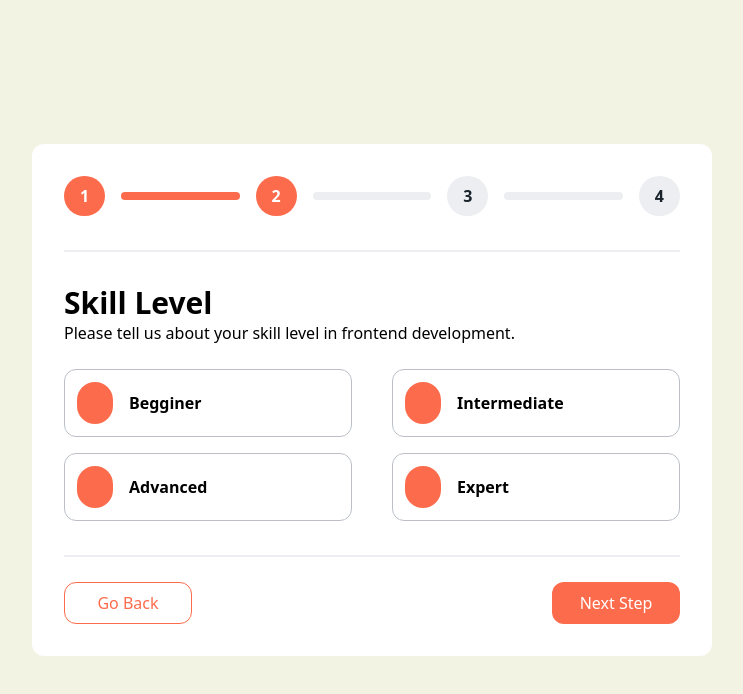
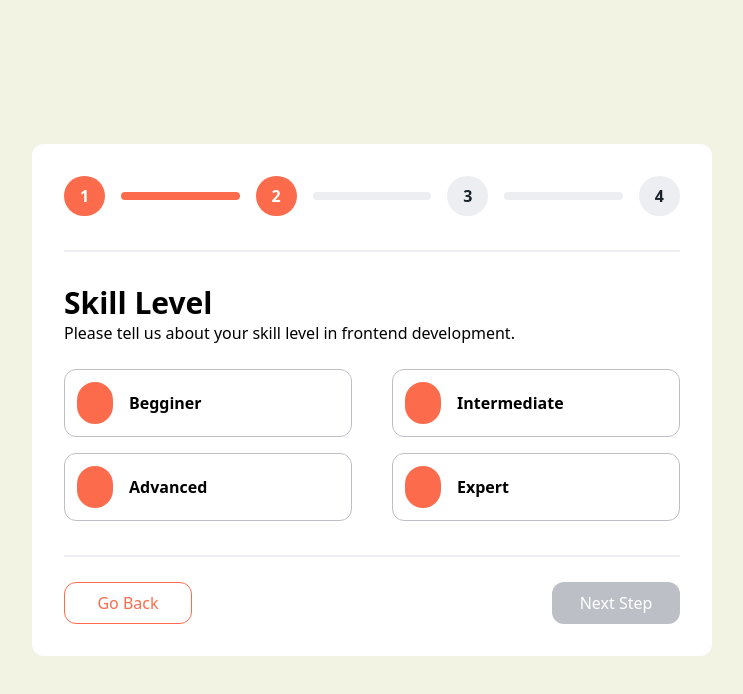
Before and after one commit to idkrian/step-form, a React (Vite) app: page / in a window 1280 px wide. Both pictures are taken after typing "Sample", "name@example.com", "Sample", "Sample" into the empty fields and a click on the button "Next Step". Shown: the top 694 px of the page, without its empty margins (268-1011 px from the left). Built offline with nearby package versions, Linux system fonts and the light colour scheme; some icons are missing.

Commit message:
feat: checked steps

```diff
--- a/src/App.tsx
+++ b/src/App.tsx
@@ -3,13 +3,14 @@ import useMultistepForm from "./contexts/useMultistepForm";
 import SkillLevel from "./pages/SkillLevel";
 import ChallengePref from "./pages/ChallengePref";
 import StepCircle from "./atoms/StepCircle";
-import { useState } from "react";
+import { useEffect, useState } from "react";
 import { IFormValues } from "./helpers/interfaces";
 import Review from "./pages/Review";
 import Congrats from "./pages/Congrats";
 
 function App() {
   const [validForm, setValidForm] = useState<boolean>();
+  const [releaseButton, setReleaseButton] = useState(false);
   const [personalData, setPersonalData] = useState<IFormValues>({
     name: "",
     email: "",
@@ -24,28 +25,51 @@ function App() {
   };
 
   const nextValidForm = () => {
-    if (validForm) {
-      next();
+    switch (currentStep) {
+      case 0:
+        validForm && next();
+        break;
+      case 1:
+        buttonName === "" ? "" : next();
+        break;
+      case 2:
+        challengePreferences === "" ? "" : next();
+        break;
+      case 3:
+        next();
+        break;
     }
   };
+
   const { step, next, back, currentStep } = useMultistepForm([
     <PersonalInformation
       handleValidForm={handleValidForm}
       setPersonalData={setPersonalData}
       nextValidForm={nextValidForm}
+      setReleaseButton={setReleaseButton}
     />,
-    <SkillLevel buttonName={buttonName} setButtonName={setButtonName} />,
+    <SkillLevel
+      buttonName={buttonName}
+      setButtonName={setButtonName}
+      setReleaseButton={setReleaseButton}
+    />,
     <ChallengePref
       setChallengePreferences={setChallengePreferences}
       challengePreferences={challengePreferences}
+      setReleaseButton={setReleaseButton}
     />,
     <Review
       personalData={personalData}
       buttonName={buttonName}
       challengePreferences={challengePreferences}
+      setReleaseButton={setReleaseButton}
     />,
     <Congrats />,
   ]);
+  useEffect(() => {
+    setReleaseButton(false);
+  }, [currentStep]);
+
   const isActive = "bg-salmon text-white";
   const isOffline = "bg-lightGray text-black";
 
@@ -89,7 +113,9 @@ function App() {
             </button>
             {currentStep === 0 ? (
               <button
-                className="bg-salmon text-white p-2 w-32 rounded-xl"
+                className={`${
+                  releaseButton ? "bg-salmon" : "bg-gray"
+                } text-white p-2 w-32 rounded-xl`}
                 type="submit"
                 form={"PersonalInformation"}
               >
@@ -97,7 +123,9 @@ function App() {
               </button>
             ) : (
               <button
-                className="bg-salmon text-white p-2 w-32 rounded-xl"
+                className={`${
+                  releaseButton ? "bg-salmon" : "bg-gray"
+                } text-white p-2 w-32 rounded-xl`}
                 type="submit"
                 onClick={() => {
                   nextValidForm();
--- a/src/atoms/Challenge.tsx
+++ b/src/atoms/Challenge.tsx
@@ -5,12 +5,14 @@ interface Props {
   name: string;
   setChallengePreferences: Dispatch<SetStateAction<string>>;
   challengePreferences: string;
+  setReleaseButton: Dispatch<SetStateAction<boolean>>;
 }
 const Challenge = ({
   label,
   name,
   setChallengePreferences,
   challengePreferences,
+  setReleaseButton,
 }: Props) => {
   return (
     <div className="group">
@@ -21,7 +23,10 @@ const Challenge = ({
       >
         <input
           type="radio"
-          onClick={() => setChallengePreferences(name)}
+          onClick={() => {
+            setChallengePreferences(name);
+            setReleaseButton(true);
+          }}
           name="challenge"
           value={name}
           className="text-white border-gray accent-salmon hover:bg-salmon w-6 h-6 checked:bg-salmon rounded-md"
--- a/src/atoms/Skill.tsx
+++ b/src/atoms/Skill.tsx
@@ -5,13 +5,21 @@ interface Props {
   label: string;
   setButtonName: Dispatch<SetStateAction<string>>;
   buttonName: string;
+  setReleaseButton: Dispatch<SetStateAction<boolean>>;
 }
-const Skill = ({ icon, label, setButtonName, buttonName }: Props) => {
+const Skill = ({
+  icon,
+  label,
+  setButtonName,
+  buttonName,
+  setReleaseButton,
+}: Props) => {
   return (
     <button
       className="group"
       onClick={() => {
         setButtonName(label);
+        setReleaseButton(true);
       }}
       name={label}
     >
--- a/src/pages/ChallengePref.tsx
+++ b/src/pages/ChallengePref.tsx
@@ -1,14 +1,20 @@
-import { Dispatch, SetStateAction } from "react";
+import { Dispatch, SetStateAction, useEffect } from "react";
 import Challenge from "../atoms/Challenge";
 import Title from "../atoms/Title";
 interface Props {
   setChallengePreferences: Dispatch<SetStateAction<string>>;
   challengePreferences: string;
+  setReleaseButton: Dispatch<SetStateAction<boolean>>;
 }
 const ChallengePref = ({
   setChallengePreferences,
   challengePreferences,
+  setReleaseButton,
 }: Props) => {
+  useEffect(() => {
+    setChallengePreferences("");
+  }, []);
+
   return (
     <div>
       <Title
@@ -21,24 +27,28 @@ const ChallengePref = ({
         <Challenge
           setChallengePreferences={setChallengePreferences}
           challengePreferences={challengePreferences}
+          setReleaseButton={setReleaseButton}
           label={"HTML/CSS/JS"}
           name={"HTML/CSS/JS"}
         />
         <Challenge
           setChallengePreferences={setChallengePreferences}
           challengePreferences={challengePreferences}
+          setReleaseButton={setReleaseButton}
           label={"ReactJS"}
           name={"ReactJS"}
         />
         <Challenge
           setChallengePreferences={setChallengePreferences}
           challengePreferences={challengePreferences}
+          setReleaseButton={setReleaseButton}
           label={"VueJS"}
           name={"VueJS"}
         />
         <Challenge
           setChallengePreferences={setChallengePreferences}
           challengePreferences={challengePreferences}
+          setReleaseButton={setReleaseButton}
           label={"AngularJS"}
           name={"AngularJS"}
         />
--- a/src/pages/PersonalInformation.tsx
+++ b/src/pages/PersonalInformation.tsx
@@ -7,11 +7,13 @@ interface Props {
   handleValidForm: (value: boolean) => void;
   setPersonalData: Dispatch<SetStateAction<IFormValues>>;
   nextValidForm: () => void;
+  setReleaseButton: Dispatch<SetStateAction<boolean>>;
 }
 const PersonalInformation = ({
   handleValidForm,
   setPersonalData,
   nextValidForm,
+  setReleaseButton,
 }: Props) => {
   const {
     register,
@@ -25,6 +27,7 @@ const PersonalInformation = ({
 
   useEffect(() => {
     handleValidForm(isValid);
+    setReleaseButton(isValid);
   });
 
   return (
--- a/src/pages/Review.tsx
+++ b/src/pages/Review.tsx
@@ -1,12 +1,23 @@
 import Title from "../atoms/Title";
 import ReviewCard from "../atoms/ReviewCard";
 import { IFormValues } from "../helpers/interfaces";
+import { Dispatch, SetStateAction, useEffect } from "react";
 interface Props {
   personalData: IFormValues;
   buttonName: string;
   challengePreferences: string;
+  setReleaseButton: Dispatch<SetStateAction<boolean>>;
 }
-const Review = ({ personalData, buttonName, challengePreferences }: Props) => {
+const Review = ({
+  personalData,
+  buttonName,
+  challengePreferences,
+  setReleaseButton,
+}: Props) => {
+  useEffect(() => {
+    setReleaseButton(true);
+  });
+
   return (
     <div>
       <Title
--- a/src/pages/SkillLevel.tsx
+++ b/src/pages/SkillLevel.tsx
@@ -6,12 +6,17 @@ import {
   PiTrophyBold,
 } from "react-icons/pi";
 import Title from "../atoms/Title";
-import { Dispatch, SetStateAction } from "react";
+import { Dispatch, SetStateAction, useEffect } from "react";
 interface Props {
   buttonName: string;
   setButtonName: Dispatch<SetStateAction<string>>;
+  setReleaseButton: Dispatch<SetStateAction<boolean>>;
 }
-const SkillLevel = ({ buttonName, setButtonName }: Props) => {
+const SkillLevel = ({ buttonName, setButtonName, setReleaseButton }: Props) => {
+  useEffect(() => {
+    setButtonName("");
+  }, [setButtonName]);
+
   return (
     <div>
       <Title
@@ -26,24 +31,28 @@ const SkillLevel = ({ buttonName, setButtonName }: Props) => {
           label={"Begginer"}
           setButtonName={setButtonName}
           buttonName={buttonName}
+          setReleaseButton={setReleaseButton}
         />
         <Skill
           icon={<PiCompassBold size={20} />}
           label={"Intermediate"}
           setButtonName={setButtonName}
           buttonName={buttonName}
+          setReleaseButton={setReleaseButton}
         />
         <Skill
           icon={<PiRocketLaunchBold size={20} />}
           label={"Advanced"}
           setButtonName={setButtonName}
           buttonName={buttonName}
+          setReleaseButton={setReleaseButton}
         />
         <Skill
           icon={<PiTrophyBold size={20} label={"Expert"} />}
           setButtonName={setButtonName}
           label={"Expert"}
           buttonName={buttonName}
+          setReleaseButton={setReleaseButton}
         />
       </div>
     </div>
```
